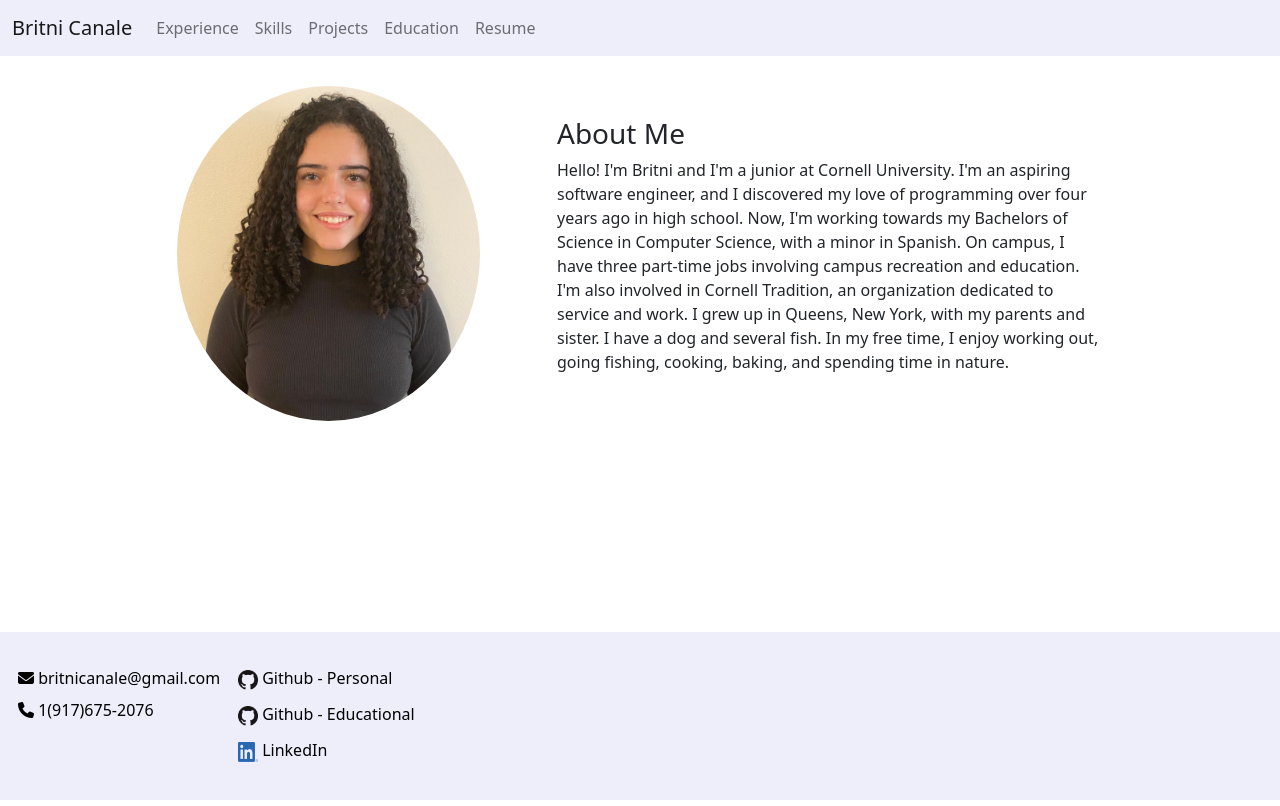
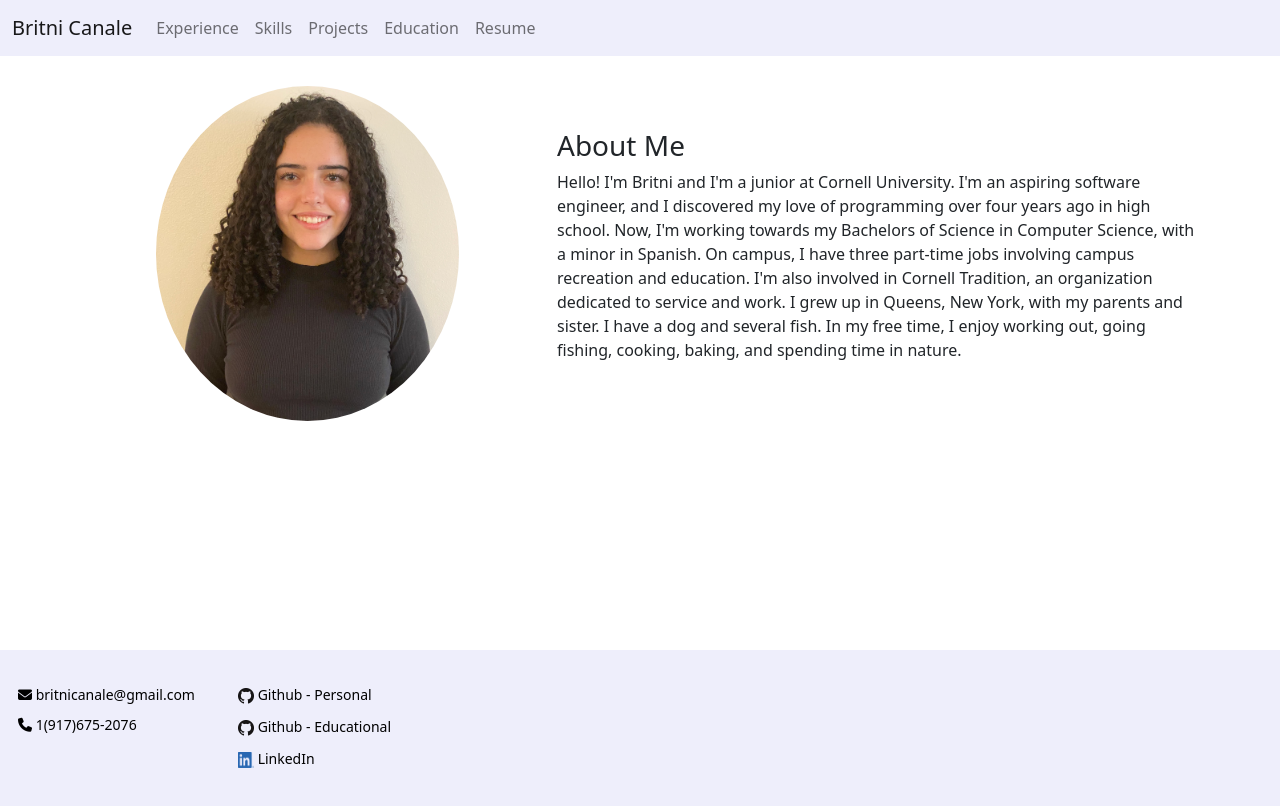
Before and after one commit to britnicanale/CanaleWebsite, a Flask app: page / in a window 1280 px wide. Run offline with Flask 2, Linux system fonts and the light colour scheme; some libraries are stand-ins or nearby versions.

Commit message:
Fixed fotter

```diff
--- a/static/css/base.css
+++ b/static/css/base.css
@@ -1,3 +1,9 @@
+body{
+    /* display:flex;
+    flex-direction: column; */
+    height: 100%;
+}
+
 nav{
     background-color: #EEEEFB;
 }
@@ -6,8 +12,14 @@ footer{
     width: 100%;
     padding: 30px;
     background-color: #EEEEFB;
-    position: absolute;
-    bottom: 0;
+    position: relative;
+}
+
+.wrap {
+  min-height: 100%;
+  height: auto;
+  margin: 0 auto -150px;
+  padding: 0 0 200px;
 }
 
 a, li{
@@ -26,9 +38,9 @@ a, li{
     color: rgba(0,0,0,.55) !important;
 }
 
-img{
-    width: 20px;
-    height: 20px;
+.icon{
+    width: 16px;
+    height: 16px;
 }
 
 .first-footer-col{
@@ -36,14 +48,19 @@ img{
 }
 
 .headshot{
-    width: 303px;
+    width: 303px !important;
     height: 335px;
     border-radius: 50%;
 }
 
 .headshot-col{
-    width: 303px;
+    width: 303px !important;
+    justify-content: center !important;
+    display: flex;
+    flex-direction: column;
 }
+
+
 
 .body-container{
     margin: 30px;
--- a/templates/base.html
+++ b/templates/base.html
@@ -9,6 +9,8 @@
 
   <title>{% block title %} {% endblock %}</title>
 
+  <body>
+    <div class = "wrap">
       <nav class="navbar navbar-expand-lg navbar-light">
         <div class="container-fluid">
           <a class="navbar-brand" href="/">Britni Canale</a>
@@ -32,23 +34,49 @@
       {% block body %}
 
       {% endblock %}
-
+    </div>
     <footer class = "footer">
       <div class = "row">
         <div class = "navbar-nav footer-col first-footer-col">
-        <a class="nav-link footer-link" href="mailto:britnicanale@gmail.com"><i class = "fas fa-envelope"></i> britnicanale@gmail.com</a>
-        <a class="nav-link footer-link" href="tel:9176752076"><i class = "fas fa-phone"></i> 1(917)675-2076</a>
+          <small>
+            <a class="nav-link footer-link" href="mailto:britnicanale@gmail.com">
+              <i class = "fas fa-envelope"></i>
+              britnicanale@gmail.com
+            </a>
+          </small>
+          <small>
+            <a class="nav-link footer-link" href="tel:9176752076">
+              <i class = "fas fa-phone"></i>
+              1(917)675-2076
+            </a>
+          </small>
         </div>
         <div class = "col-lg-3 col-xs-6 col-sm-5 navbar-nav footer-col">
-        <a class="nav-link footer-link" href="https://github.com/britnicanale"><img src = "static/GitHub-Mark-32px.png"> Github - Personal</a>
-        <a class="nav-link footer-link" href="https://github.coecis.cornell.edu/bpc72"><img src = "static/GitHub-Mark-32px.png"> Github - Educational</a>
-        <a class="nav-link footer-link" href="https://linkedin.com/in/britni-canale"><img src = "static/LI-In-Bug.png"> LinkedIn</a>
+          <small>
+            <a class="nav-link footer-link" href="https://github.com/britnicanale">
+              <img class = "icon" src = "static/GitHub-Mark-32px.png">
+              Github - Personal
+            </a>
+          </small>
+          <small>
+            <a class="nav-link footer-link" href="https://github.coecis.cornell.edu/bpc72">
+              <img class = "icon" src = "static/GitHub-Mark-32px.png">
+              Github - Educational
+            </a>
+          </small>
+          <small>
+            <a class="nav-link footer-link" href="https://linkedin.com/in/britni-canale">
+              <img class = "icon" src = "static/LI-In-Bug.png">
+              LinkedIn
+            </a>
+          </small>
         </div>
       </div>
 
 
         </div>
     </footer>
+
   </body>
 
 </html>
--- a/templates/home.html
+++ b/templates/home.html
@@ -11,14 +11,14 @@ Welcome!  <!--welcomes user-->
 
 {% block body %}
 <div class="container body-container">
-    <div class="row justify-content-md-center align-items-center">
+    <div class="row justify-content-sm-center align-items-center">
 
-        <div class = "col-sm-4 headshot-col">
-            <img class = "headshot" src="static/Britni_Canale_Technology_NA.JPEG">
+        <div class = "col headshot-col justify-content-sm-center">
+            <img class = "headshot mx-auto" src="static/Britni_Canale_Technology_NA.JPEG">
         </div>
 
-        <div class = "col-lg-6">
-            <div class="">
+        <div class = "col-lg-7 col-sm-10 mx-auto">
+            <div class="about-me">
                 <h3>
                     About Me
                 </h3>
```
Lines whose indentation alone changed are shown as unchanged.
